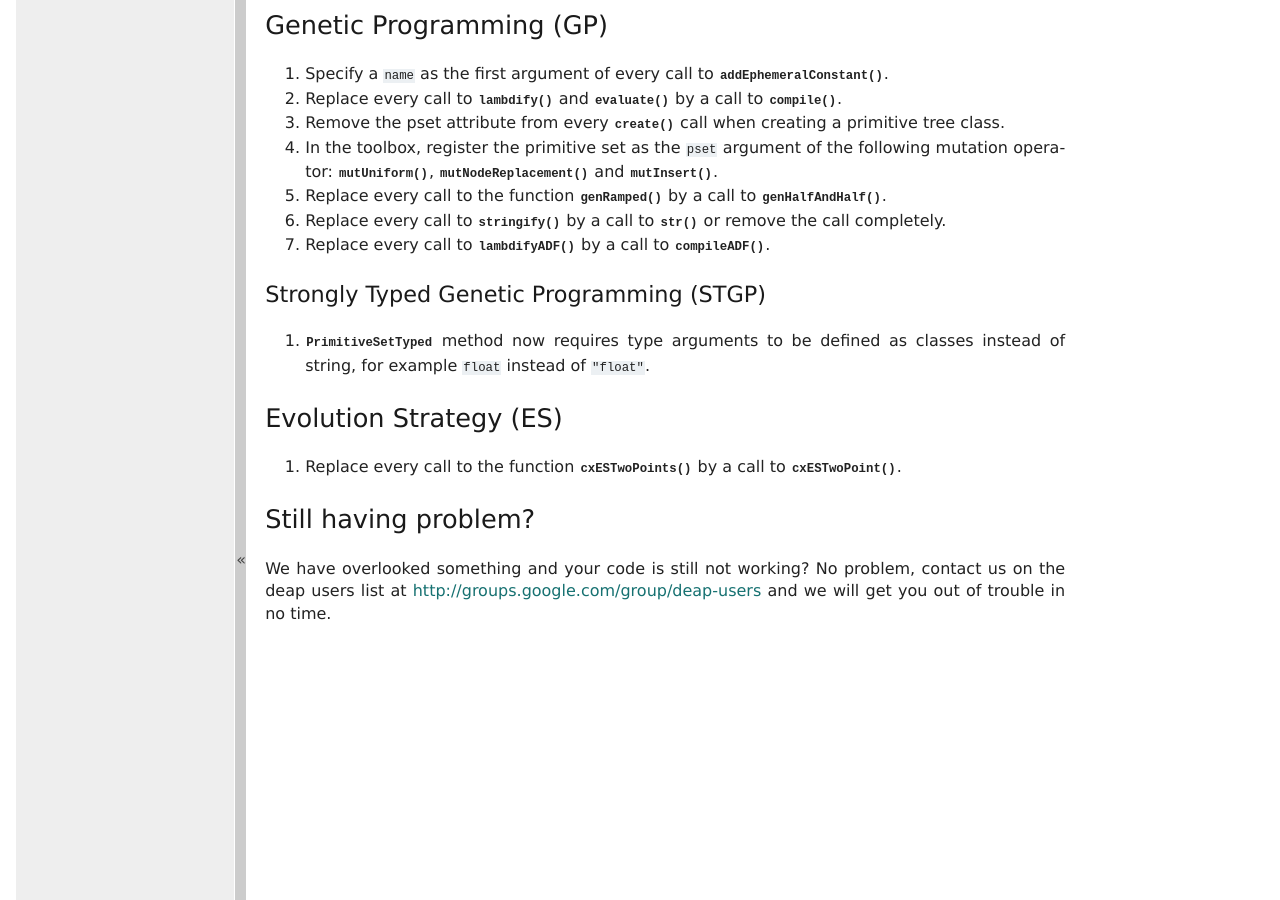
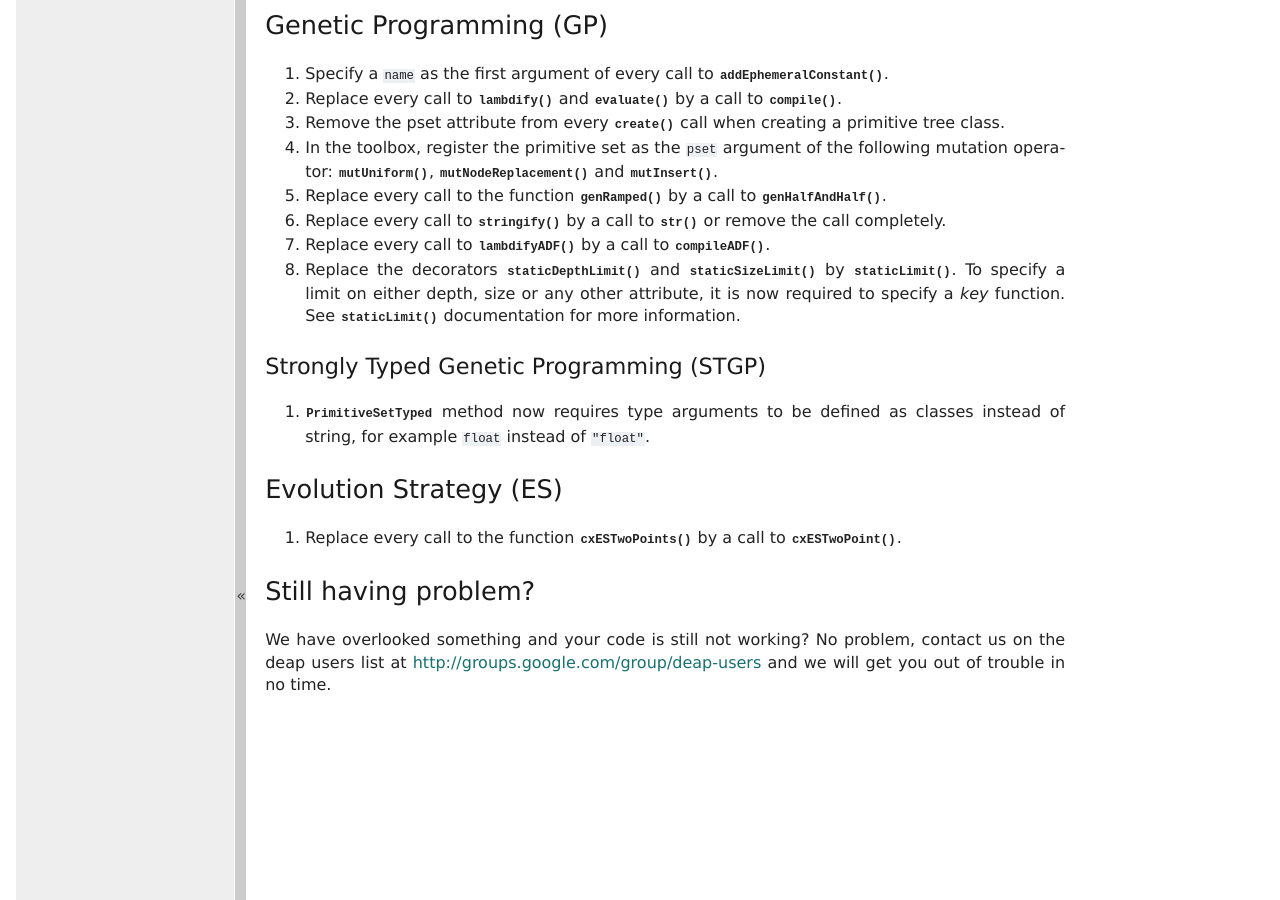
Before and after one commit to DEAP/deap, a Sphinx documentation site: the page built from doc/porting.rst, in a window 1280 px wide and 900 px high, scrolled down 732 px. Built offline with Sphinx 7.4.7, drawn with Linux system fonts in a browser that asks for light colours; formulas are drawn with MathJax 3; pages that are not in the unit, such as notebooks, are missing from menus.

Commit message:
Add staticLimic to the porting guide.
--HG--
branch : dev

```diff
--- a/doc/porting.rst
+++ b/doc/porting.rst
@@ -34,6 +34,7 @@ Genetic Programming (GP)
 #. Replace every call to the function :func:`~deap.gp.genRamped` by a call to :func:`~deap.gp.genHalfAndHalf`.
 #. Replace every call to :func:`~deap.gp.stringify` by a call to :func:`str` or remove the call completely.
 #. Replace every call to :func:`~deap.gp.lambdifyADF` by a call to :func:`~deap.gp.compileADF`.
+#. Replace the decorators :func:`~deap.gp.staticDepthLimit` and :func:`~deap.gp.staticSizeLimit` by :func:`~deap.gp.staticLimit`. To specify a limit on either depth, size or any other attribute, it is now required to specify a `key` function. See :func:`~deap.gp.staticLimit` documentation for more information.
 
 Strongly Typed Genetic Programming (STGP)
 -----------------------------------------
```
